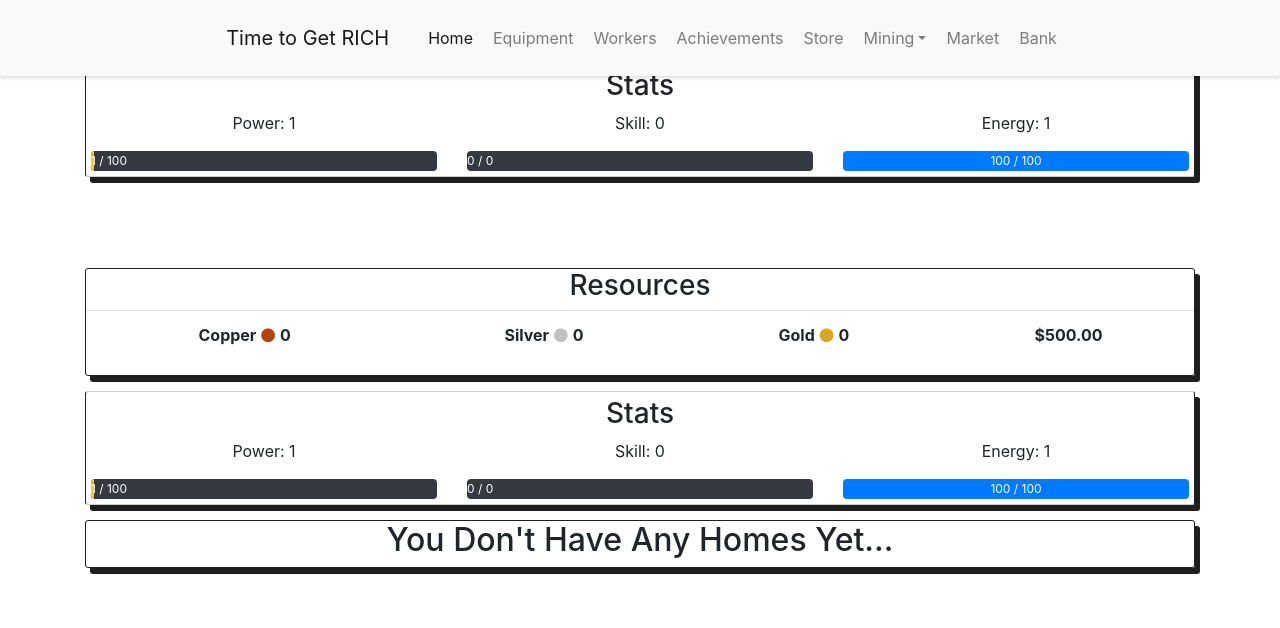
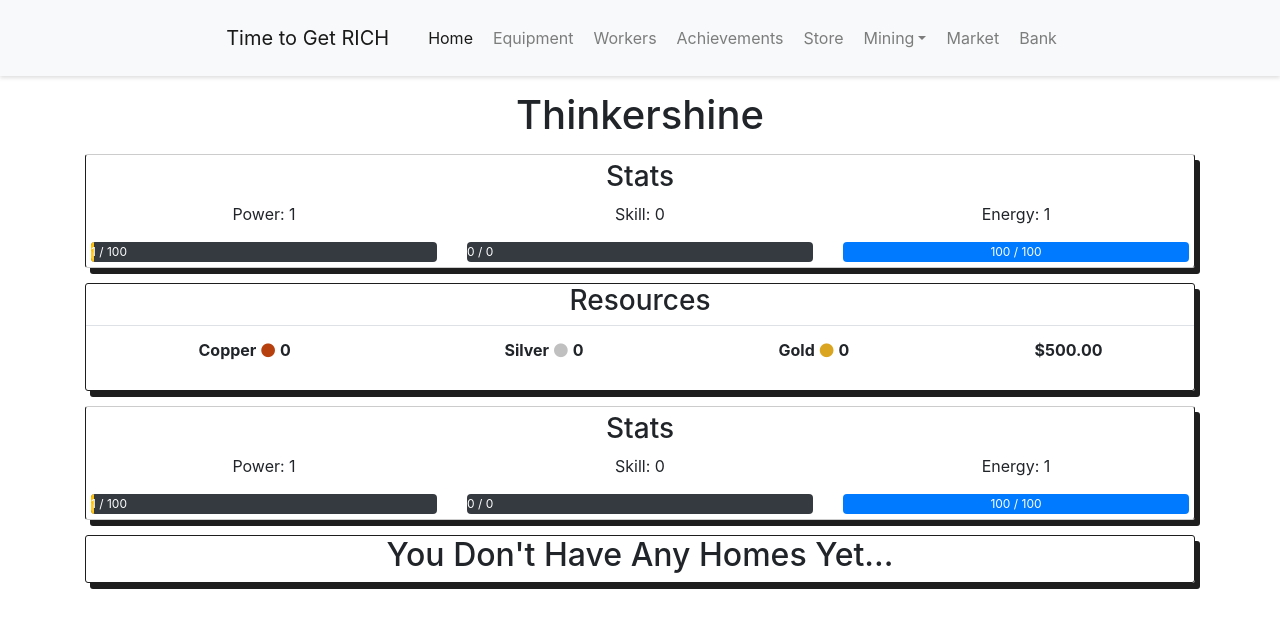
Before and after one commit to Thinkershine/GetRich, a React (Create React App) app: page / in a window 1280 px wide. Shown: the top 628 px of the page. Built offline with nearby package versions, Linux system fonts and the light colour scheme; no server answers.

Commit message:
Change MainContainer with PlayerData

```diff
--- a/src/App.css
+++ b/src/App.css
@@ -177,10 +177,6 @@
   background-color: #f8f9fa;
 }
 
-/* #main {
-  margin-top: 150px;
-} */
-
 #navigation {
   display: inline-block;
   padding: 0 25px 0 25px;
--- a/src/App.js
+++ b/src/App.js
@@ -491,15 +491,12 @@ class App extends Component {
         <Player
           playerData={this.state.playerData}
           messenger={this.handleButtonMessage}
+          height={this.state.navigationHeight}
         />
         <header id="top-bar">
           <DropdownNavigation goMining={this.goMining} />
         </header>
-        <main
-          id="main"
-          className="container"
-          style={{ marginTop: this.state.navigationHeight }}
-        >
+        <main className="container">
           <Resources resources={this.state.resources} />
           <Stats {...stats} />
           <Switch>
--- a/src/components/player.jsx
+++ b/src/components/player.jsx
@@ -72,9 +72,13 @@ class Player extends Component {
       currentEnergyPoints: stats.currentEnergyPoints,
       maximumEnergyPoints: stats.maximumEnergyPoints
     };
-
+    console.log("MARGIN TOP", this.props.height);
     return (
-      <div id="player" className="container">
+      <div
+        id="player"
+        className="container"
+        style={{ marginTop: this.props.height }}
+      >
         <h1>Thinkershine</h1>
         <Stats {...statsToPass} />
       </div>
```
